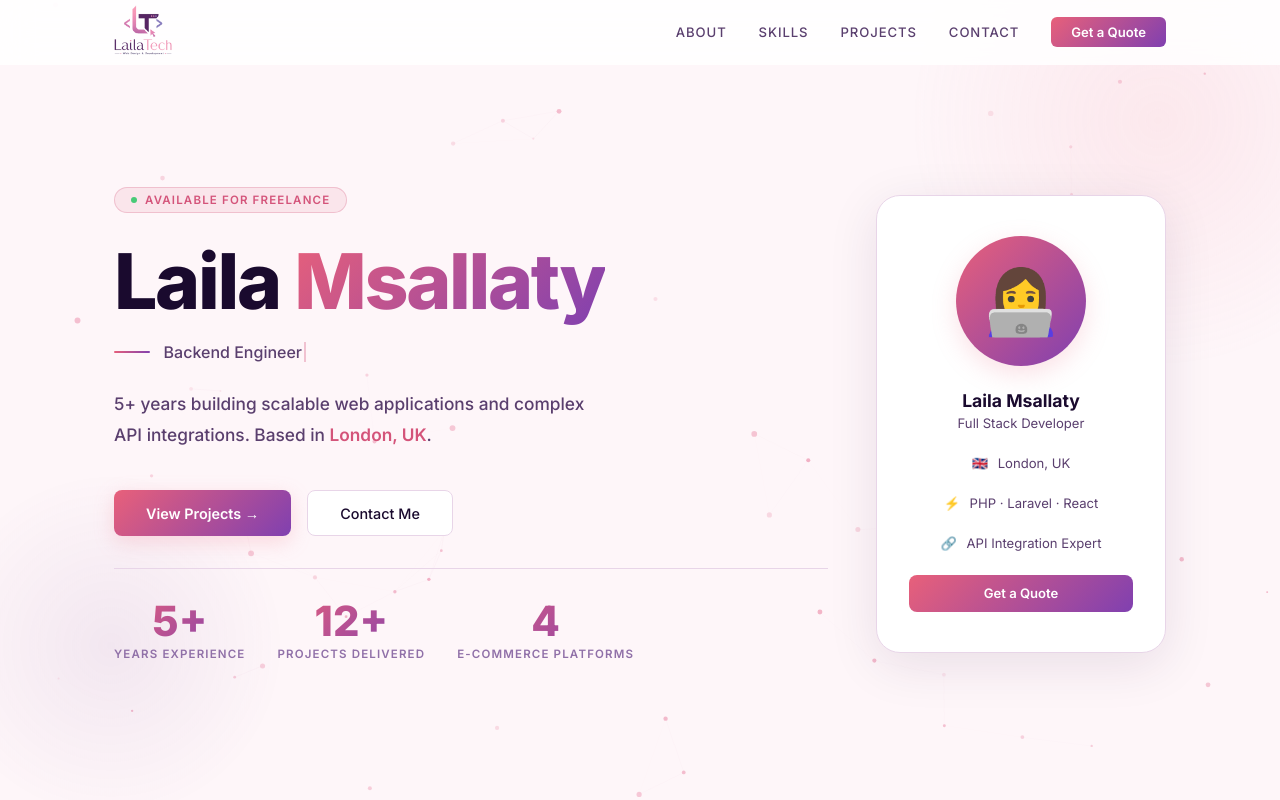
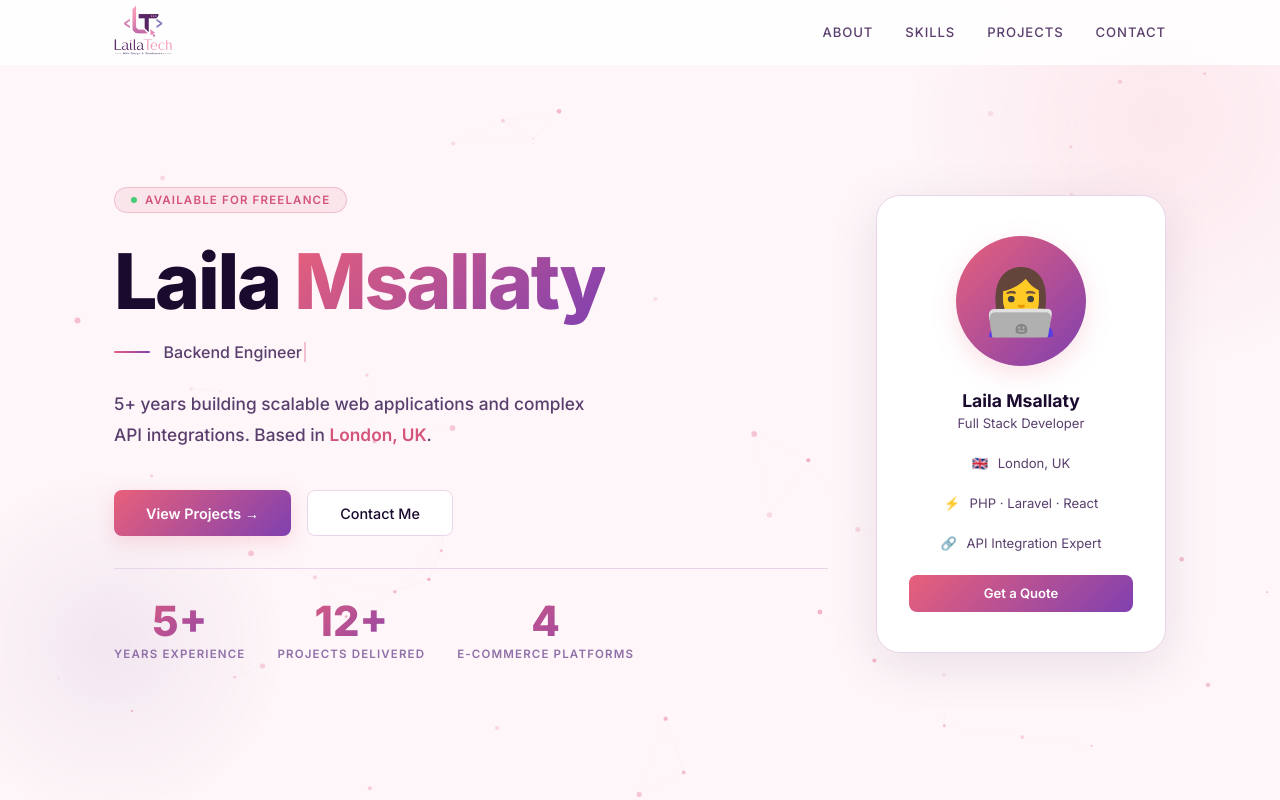
Before and after one commit to LailaMsallaty/my-portfolio, a React (Create React App) app: page / in a window 1280 px wide. Shown: the top 800 px of the page. Built offline with nearby package versions, Linux system fonts and the light colour scheme.

Commit message:
Update App.js

```diff
--- a/src/App.js
+++ b/src/App.js
@@ -126,7 +126,6 @@ function Navbar() {
           {["about","skills","projects","contact"].map(id => (
             <button key={id} onClick={() => go(id)} style={{ background: "none", border: "none", color: C.muted, fontFamily: "'Inter',sans-serif", fontSize: "0.82rem", fontWeight: 500, letterSpacing: "0.07em", textTransform: "uppercase", cursor: "pointer" }}>{id}</button>
           ))}
-          <button onClick={() => go("contact")} style={{ background: C.grad, color: "#fff", border: "none", borderRadius: 6, padding: "0.45rem 1.25rem", fontFamily: "'Inter',sans-serif", fontSize: "0.82rem", fontWeight: 600, cursor: "pointer" }}>Get a Quote</button>
         </div>
         {/* Mobile hamburger */}
         <button className="mob-nav" onClick={() => setOpen(o => !o)} style={{ background: "none", border: `1px solid ${C.border}`, borderRadius: 6, width: 36, height: 36, display: "none", flexDirection: "column", alignItems: "center", justifyContent: "center", gap: 5, cursor: "pointer" }}>
```
